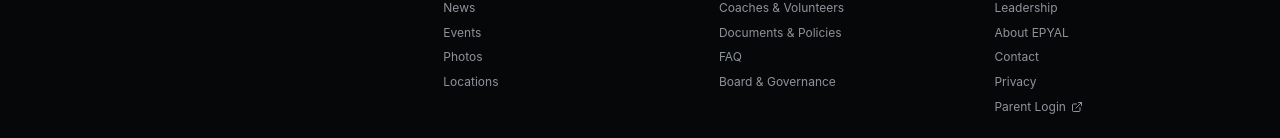
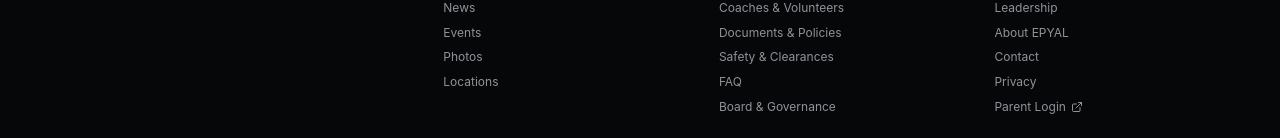
Before and after one commit to jeffstinson/eypal, a Next.js app: page /documents in a window 1280 px wide. Shown: the part 2850-2988 px from the top of the page. Built offline with nearby package versions, Linux system fonts and the light colour scheme; no server answers; the database is empty.

Commit message:
Phase 3: add safety resources to footer

```diff
--- a/components/SiteFooter.tsx
+++ b/components/SiteFooter.tsx
@@ -30,6 +30,7 @@ export function SiteFooter() {
           <Link href="/parents">Parent Guide</Link>
           <Link href="/coaches">Coaches & Volunteers</Link>
           <Link href="/documents">Documents & Policies</Link>
+          <Link href="/safety">Safety & Clearances</Link>
           <Link href="/faq">FAQ</Link>
           <Link href="/board">Board & Governance</Link>
         </div>
```
